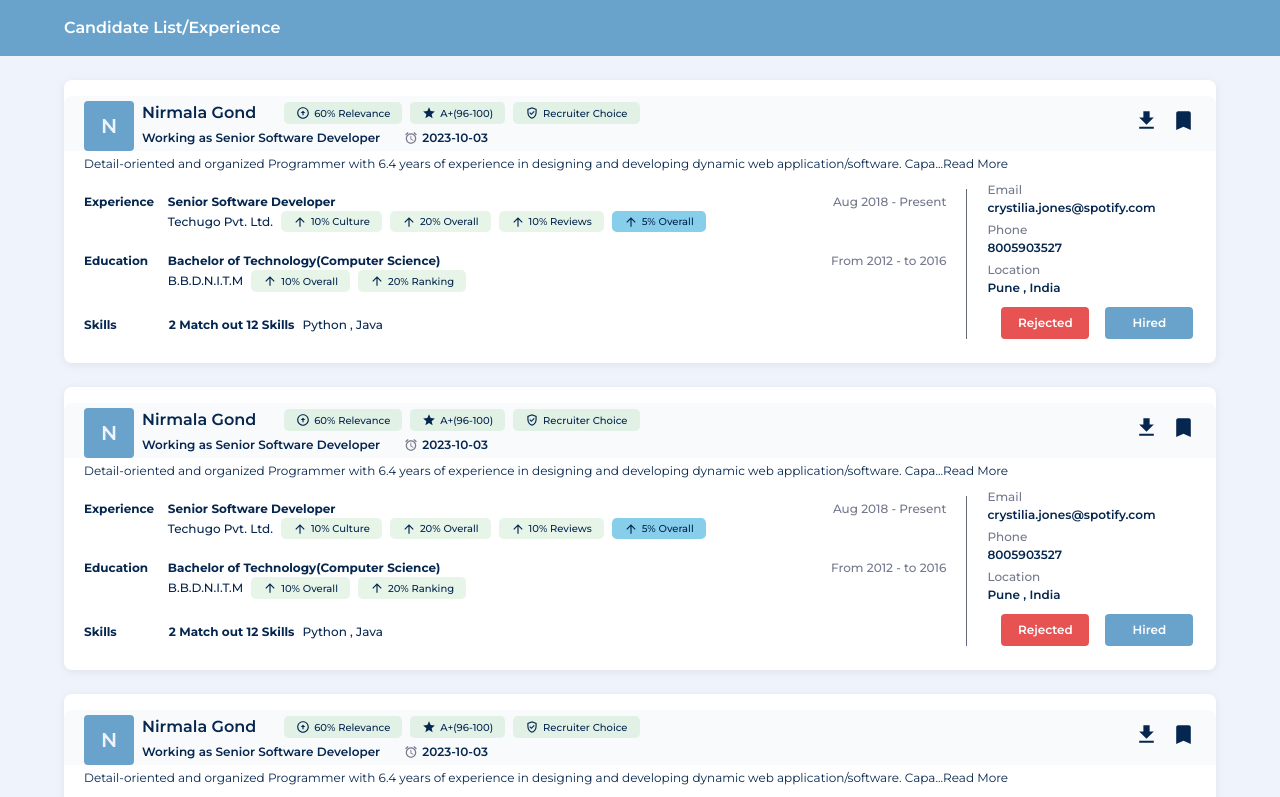
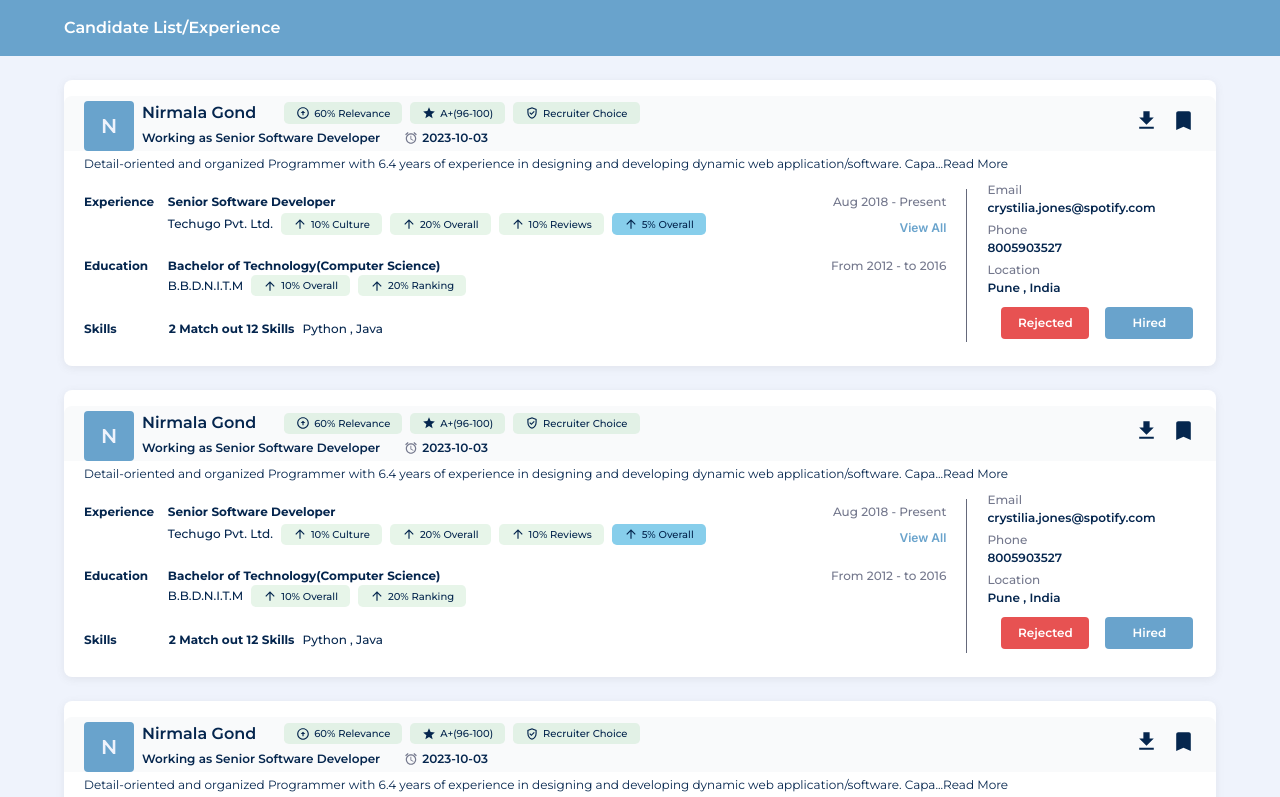
Before and after one commit to shanirai/redrob-demo, a Next.js app: page / in a window 1280 px wide. Shown: the top 797 px of the page. Built offline with nearby package versions, Linux system fonts and the light colour scheme.

Commit message:
fix : right side panel navigation

```diff
--- a/app/page.tsx
+++ b/app/page.tsx
@@ -15,9 +15,11 @@ function Home() {
       <Heading />
       {/* candidate card  section  */}
       <Container maxWidth="lg">
-        <RightSidePanel>
+        {/* <RightSidePanel>
           <CandidateListCard />
-        </RightSidePanel>
+        </RightSidePanel> */}
+
+        <CandidateListCard />
       </Container>
     </Box>
   );
--- a/feature/ExperianceCard.tsx
+++ b/feature/ExperianceCard.tsx
@@ -18,6 +18,7 @@ import {
 import StarBorderIcon from "@mui/icons-material/StarBorder";
 import CustomChip from "./common/CustomChip";
 import CustomizeDialog from "./common/CustomizaDialog";
+import RightSidePanel from "./panel/RightSidePanel";
 
 function ExperianceCard(props: any) {
   //** props -- components */
@@ -87,7 +88,7 @@ function ExperianceCard(props: any) {
                   {candiExp?.from} - {candiExp?.to}
                 </Typography>
               </Stack>
-              <Box ml={1.5}>
+              <Box ml={1.5} display={"flex"} justifyContent={"space-between"}>
                 <Box display={"flex"} alignItems={"center"}>
                   <Typography
                     variant="subtitle2"
@@ -104,6 +105,9 @@ function ExperianceCard(props: any) {
                     <CustomChip item={item} key={index} />
                   ))}
                 </Box>
+                <Box pt={1}>
+                  <RightSidePanel />
+                </Box>
               </Box>
             </Grid>
           </Grid>
--- a/feature/panel/RightSidePanel.tsx
+++ b/feature/panel/RightSidePanel.tsx
@@ -37,7 +37,17 @@ export default function RightSidePanel(props: any) {
     <div>
       {(["right"] as const).map((anchor) => (
         <React.Fragment key={anchor}>
-          <Box onClick={toggleDrawer(anchor, true)}>{children}</Box>
+          <Box
+            onClick={toggleDrawer(anchor, true)}
+            sx={{
+              color: "primary.main",
+              fontSize: "12px",
+              fontWeight: 600,
+              cursor: "pointer",
+            }}
+          >
+            View All
+          </Box>
           <SwipeableDrawer
             anchor={anchor}
             open={state[anchor]}
```
